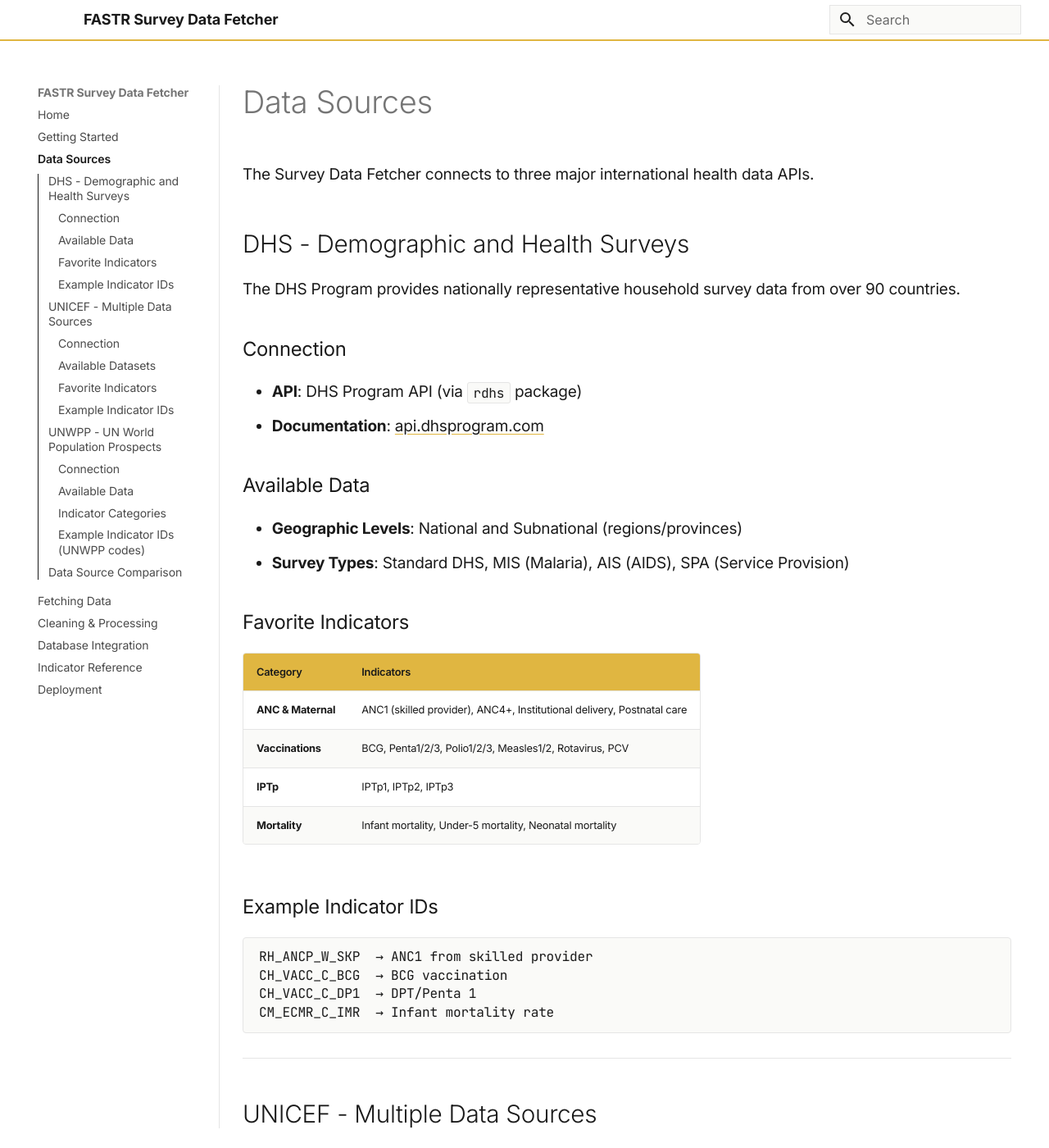
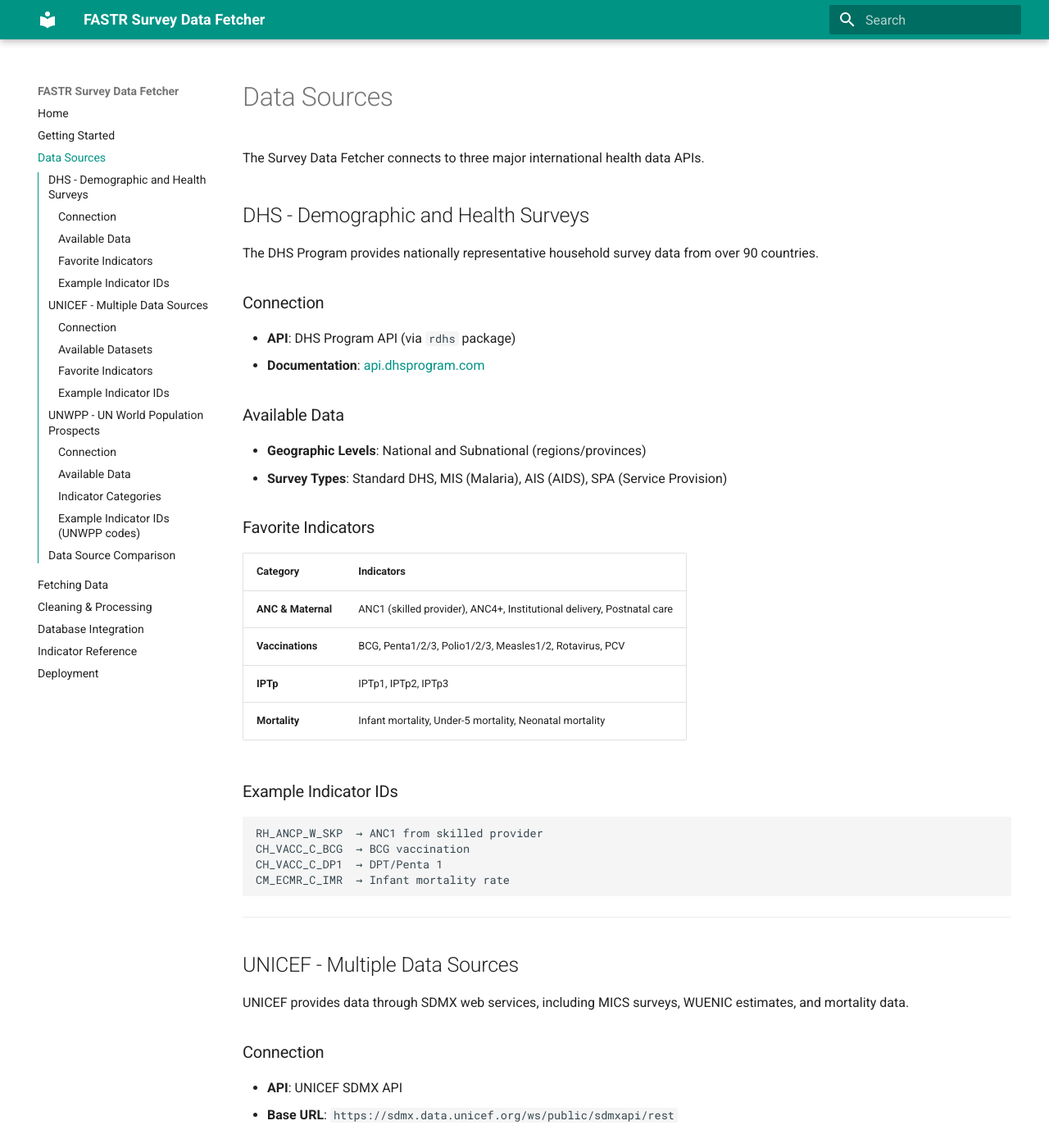
Before and after one commit to FASTR-Analytics/survey-data-fetcher, an MkDocs documentation site: the page built from docs/data-sources.md, in a window 1280 px wide and 1400 px high. Shown: the whole window at 82% size. Built offline with MkDocs 1.6.1 and Material for MkDocs 9.7.7, drawn with Linux system fonts in a browser that asks for light colours.

Commit message:
Revert "Update styling to gold accent theme with Inter font"
This reverts commit 8aaa096a2a82d12502779793c85a1b362f528e96.

```diff
--- a/docs/stylesheets/custom.css
+++ /dev/null
@@ -1,275 +0,0 @@
-/* ========================================
-   FASTR DOCS - CITIES PEOPLE LOVE STYLE
-   Clean, minimal with warm gold accent
-   ======================================== */
-
-/* Import Inter font */
-@import url('https://fonts.googleapis.com/css2?family=Inter:wght@400;500;600;700&display=swap');
-
-:root {
-  --gold: #e0b641;
-  --gold-light: #f0d078;
-  --gold-dark: #c99d2c;
-  --text-dark: #1a1a1a;
-  --text-medium: #4a4a4a;
-  --text-light: #6a6a6a;
-  --bg-white: #ffffff;
-  --bg-cream: #fafaf8;
-  --border-light: #e5e5e5;
-}
-
-/* Typography - Inter */
-body,
-.md-typeset {
-  font-family: 'Inter', -apple-system, BlinkMacSystemFont, sans-serif !important;
-  font-weight: 400;
-  line-height: 1.7;
-  color: var(--text-dark);
-  letter-spacing: -0.011em;
-  font-feature-settings: 'cv01', 'cv02', 'cv03', 'cv04';
-}
-
-/* Headings */
-h1, h2, h3, h4, h5, h6 {
-  font-weight: 600;
-  letter-spacing: -0.02em;
-  color: var(--text-dark);
-}
-
-/* Override Material theme colors */
-[data-md-color-scheme="default"] {
-  --md-primary-fg-color: var(--text-dark);
-  --md-primary-bg-color: var(--bg-white);
-  --md-accent-fg-color: var(--gold);
-}
-
-/* Header - Clean white with gold underline */
-.md-header {
-  background: var(--bg-white);
-  border-bottom: 2px solid var(--gold);
-  box-shadow: none;
-}
-
-.md-header__title {
-  color: var(--text-dark);
-  font-weight: 600;
-}
-
-.md-header__button.md-logo img,
-.md-header__button.md-logo svg {
-  filter: none;
-}
-
-/* Navigation */
-.md-nav__link {
-  color: var(--text-medium);
-  font-weight: 400;
-}
-
-.md-nav__link:hover {
-  color: var(--text-dark);
-}
-
-.md-nav__link--active,
-.md-nav__link--active:hover {
-  color: var(--text-dark);
-  font-weight: 600;
-}
-
-.md-nav__item--active > .md-nav__link {
-  color: var(--text-dark);
-  font-weight: 600;
-}
-
-/* Sidebar */
-.md-sidebar {
-  background: var(--bg-white);
-}
-
-.md-sidebar__scrollwrap {
-  border-right: 1px solid var(--border-light);
-}
-
-/* Content area */
-.md-content {
-  background: var(--bg-white);
-}
-
-.md-typeset {
-  font-size: 0.95rem;
-  line-height: 1.7;
-}
-
-/* Links - underline that removes on hover */
-.md-typeset a {
-  color: var(--text-dark);
-  text-decoration: underline;
-  text-decoration-color: var(--gold);
-  text-underline-offset: 3px;
-  transition: all 0.2s ease;
-}
-
-.md-typeset a:hover {
-  text-decoration: none;
-  color: var(--gold-dark);
-}
-
-/* Code blocks */
-.md-typeset code {
-  background: var(--bg-cream);
-  border: 1px solid var(--border-light);
-  color: var(--text-dark);
-  padding: 0.1em 0.4em;
-  border-radius: 3px;
-}
-
-.md-typeset pre {
-  background: var(--bg-cream);
-  border: 1px solid var(--border-light);
-  border-radius: 4px;
-}
-
-.md-typeset pre code {
-  border: none;
-  background: transparent;
-}
-
-/* Tables - clean with gold header accent */
-.md-typeset table:not([class]) {
-  border: 1px solid var(--border-light);
-  border-radius: 4px;
-  overflow: hidden;
-}
-
-.md-typeset table:not([class]) th {
-  background: var(--gold);
-  color: var(--text-dark);
-  font-weight: 600;
-  border-bottom: none;
-}
-
-.md-typeset table:not([class]) td {
-  border-color: var(--border-light);
-}
-
-.md-typeset table:not([class]) tr:nth-child(even) {
-  background: var(--bg-cream);
-}
-
-/* Admonitions - gold accent */
-.md-typeset .admonition,
-.md-typeset details {
-  border: 1px solid var(--border-light);
-  border-left: 4px solid var(--gold);
-  border-radius: 4px;
-  background: var(--bg-white);
-  box-shadow: none;
-}
-
-.md-typeset .admonition-title,
-.md-typeset summary {
-  background: var(--bg-cream);
-  border-bottom: 1px solid var(--border-light);
-  font-weight: 600;
-}
-
-.md-typeset .admonition-title::before,
-.md-typeset summary::before {
-  background-color: var(--gold);
-}
-
-/* Warning admonition */
-.md-typeset .admonition.warning,
-.md-typeset details.warning {
-  border-left-color: var(--gold);
-}
-
-/* Info admonition */
-.md-typeset .admonition.info,
-.md-typeset details.info {
-  border-left-color: var(--gold);
-}
-
-/* Buttons */
-.md-typeset .md-button {
-  background: var(--gold);
-  border: none;
-  color: var(--text-dark);
-  font-weight: 600;
-  transition: all 0.2s ease;
-}
-
-.md-typeset .md-button:hover {
-  background: var(--gold-dark);
-  transform: translateY(-1px);
-}
-
-/* Search */
-.md-search__input {
-  background: var(--bg-cream);
-  border: 1px solid var(--border-light);
-}
-
-.md-search__input::placeholder {
-  color: var(--text-light);
-}
-
-/* Footer */
-.md-footer {
-  background: var(--text-dark);
-}
-
-.md-footer-meta {
-  background: var(--text-dark);
-}
-
-/* Tabs */
-.md-typeset .tabbed-labels > label {
-  color: var(--text-medium);
-  border-bottom: 2px solid transparent;
-}
-
-.md-typeset .tabbed-labels > label:hover {
-  color: var(--text-dark);
-}
-
-.md-typeset .tabbed-labels > .tabbed-input:checked + label {
-  color: var(--text-dark);
-  border-bottom-color: var(--gold);
-}
-
-/* Horizontal rules */
-.md-typeset hr {
-  border-color: var(--border-light);
-}
-
-/* Blockquotes */
-.md-typeset blockquote {
-  border-left: 4px solid var(--gold);
-  background: var(--bg-cream);
-  padding: 1rem;
-  color: var(--text-medium);
-}
-
-/* Table of contents */
-.md-nav--secondary .md-nav__link--active {
-  color: var(--text-dark);
-}
-
-.md-nav--secondary .md-nav__link--active::before {
-  background: var(--gold);
-}
-
-/* Gold highlight sections */
-.highlight-box {
-  background: var(--gold);
-  padding: 2rem;
-  margin: 2rem 0;
-  border-radius: 4px;
-}
-
-.highlight-box h2,
-.highlight-box h3,
-.highlight-box p {
-  color: var(--text-dark);
-}
--- a/mkdocs.yml
+++ b/mkdocs.yml
@@ -5,20 +5,12 @@
 theme:
   name: material
   palette:
-    scheme: default
-    primary: white
+    primary: teal
     accent: amber
-  font:
-    text: Inter
-    code: JetBrains Mono
   features:
     - navigation.sections
     - navigation.expand
     - toc.integrate
-    - navigation.top
-
-extra_css:
-  - stylesheets/custom.css
 
 nav:
   - Home: index.md
```
Also changed, not shown: 1 other file.
